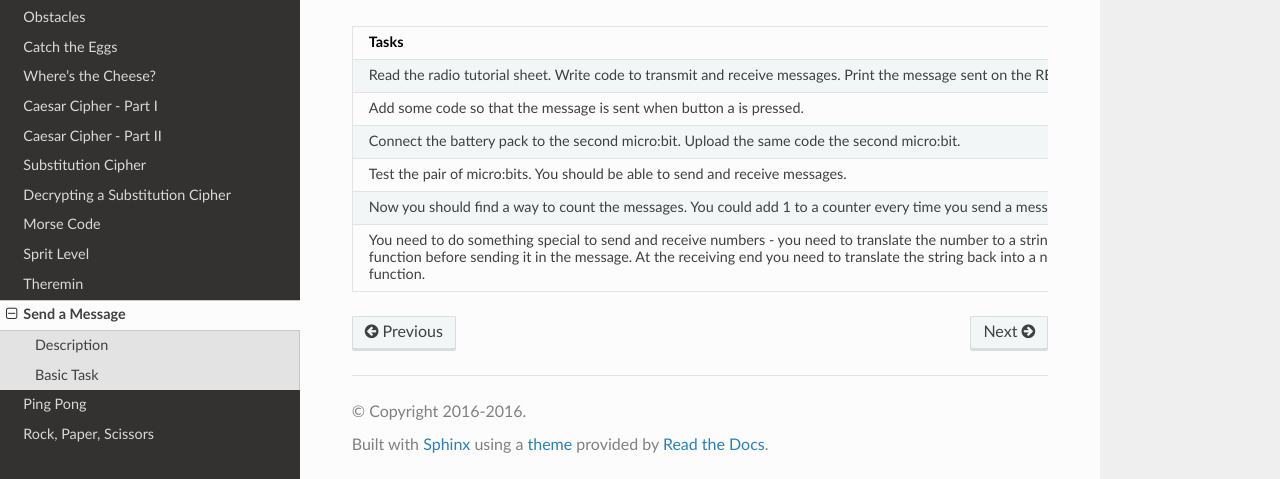
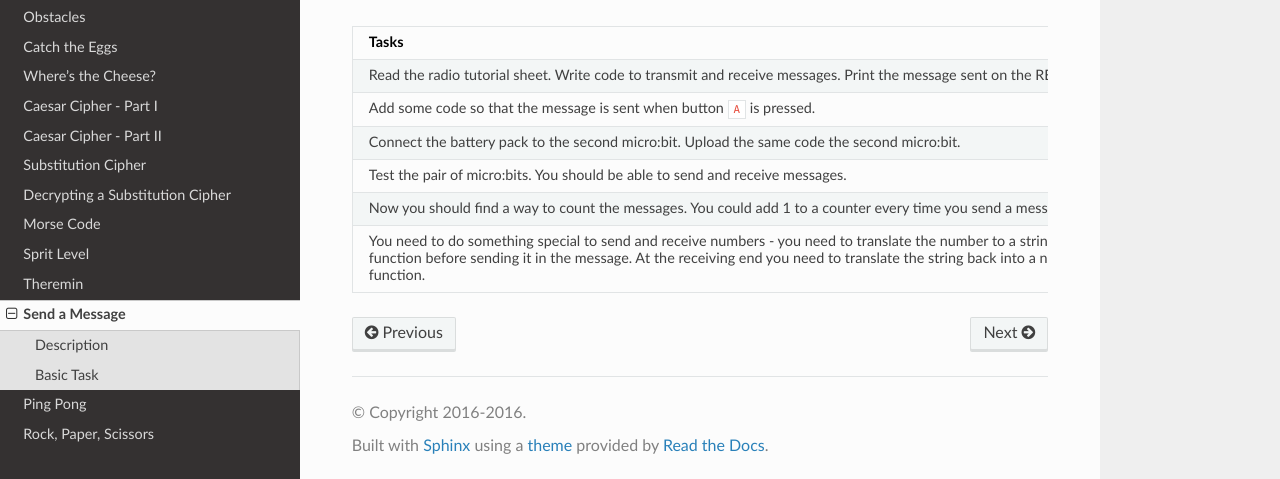
Before and after one commit to rharbird/microbit-challenges, a Sphinx documentation site: the page built from docs/source/challenges/sensors/radio.rst, in a window 1280 px wide and 963 px high. Shown: the part 481-960 px from the top of the window. Built offline with Sphinx 7.4.7 and the Read the Docs theme 2.0.0, drawn with Linux system fonts in a browser that asks for light colours; pages that are not in the unit, such as notebooks, are missing from menus.

```diff
--- a/docs/source/challenges/sensors/radio.rst
+++ b/docs/source/challenges/sensors/radio.rst
@@ -32,7 +32,7 @@ Collect points for these stages:
 +---------------------------------------------------------+------------+
 |                                                         |            |
 | Add some code so that the message is sent when button   |    1       |
-| a is pressed.                                           |            |
+| ``A`` is pressed.                                       |            |
 |                                                         |            |
 +---------------------------------------------------------+------------+
 |                                                         |            |
```
